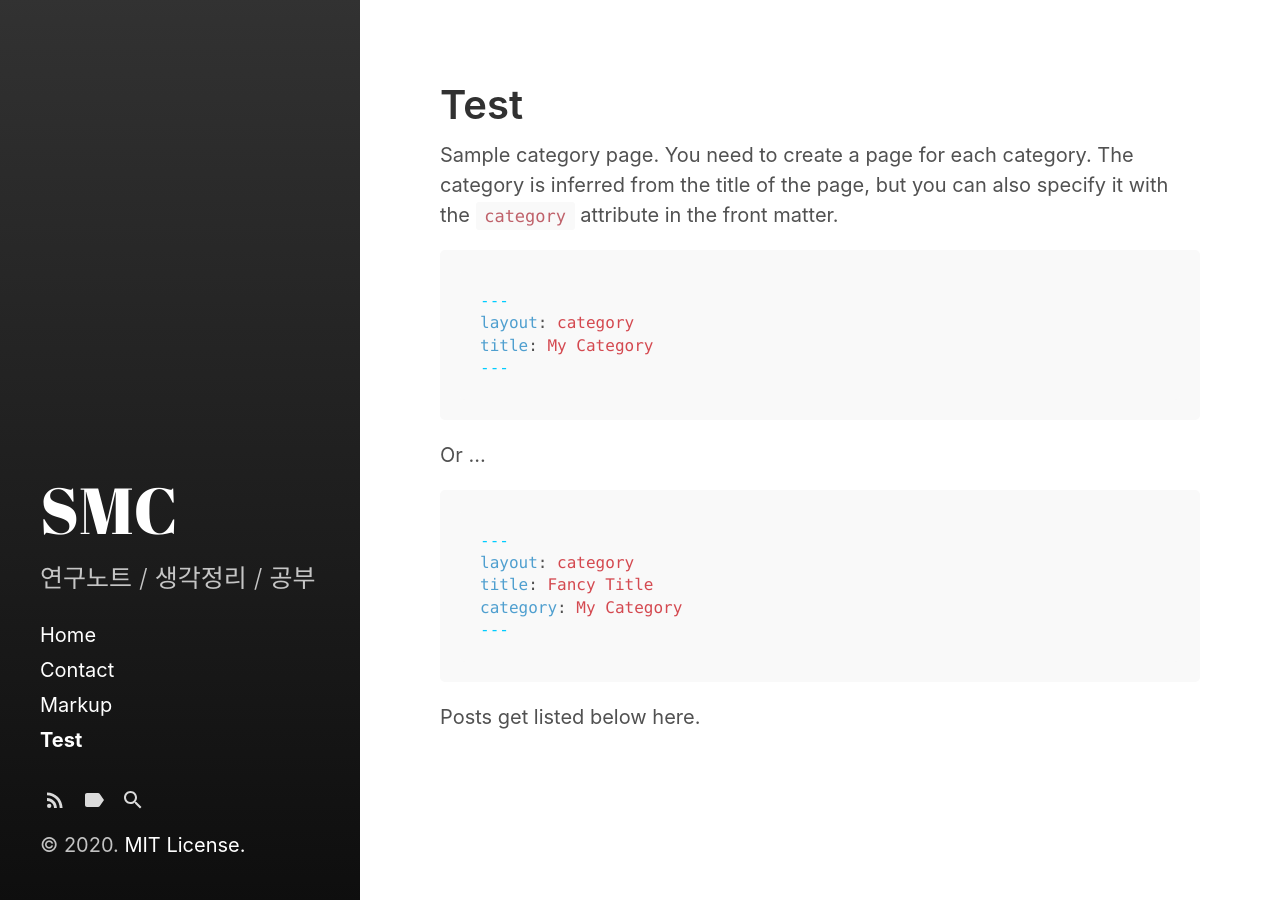
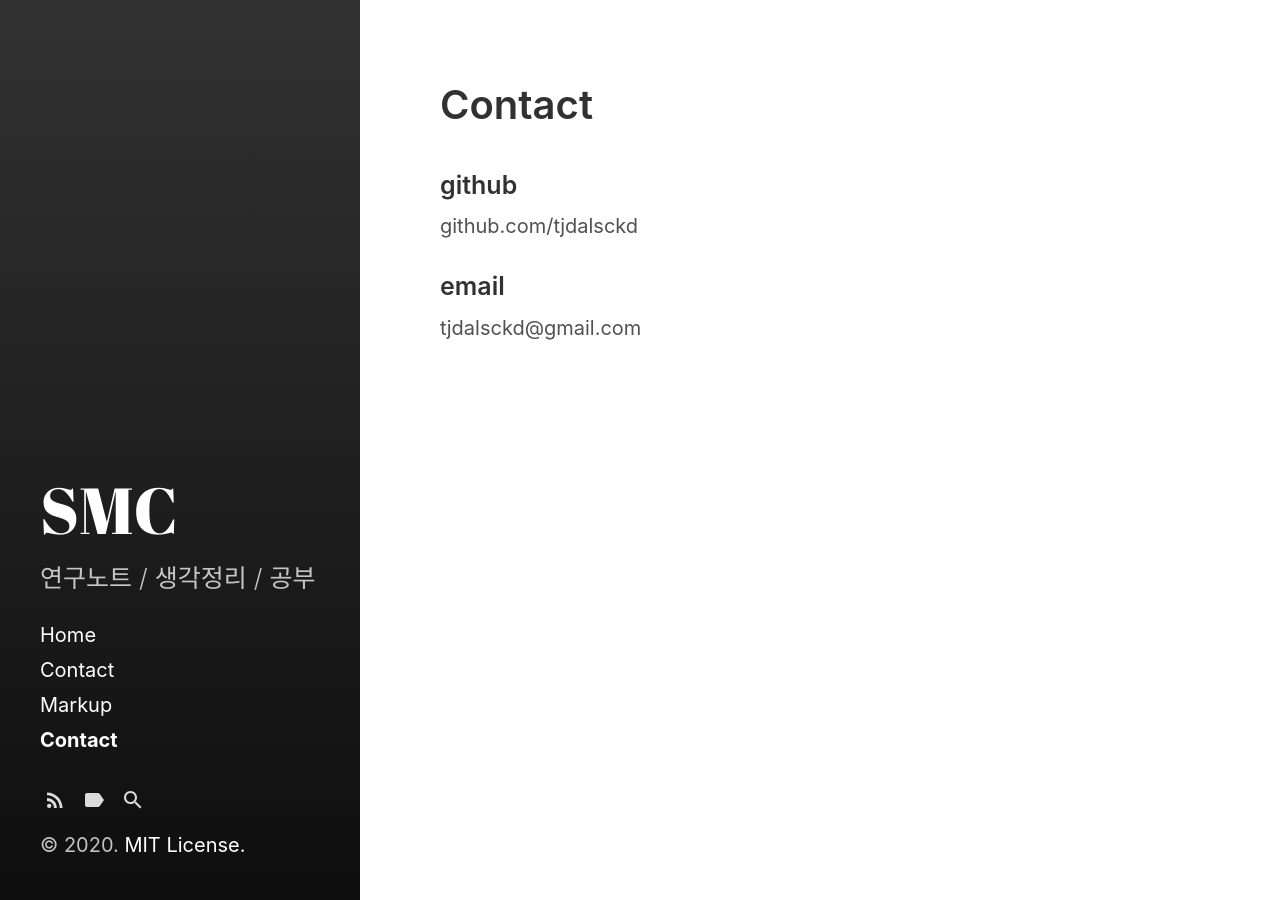
Before and after one commit to tjdalsckd/tjdalsckd.github.io, a Jekyll site: the page built from category/test.md, in a window 1280 px wide. Built offline with Jekyll 4.4.1, drawn with Linux system fonts in a browser that asks for light colours.

Commit message:
Update test.md

````diff
--- a/category/test.md
+++ b/category/test.md
@@ -1,27 +1,9 @@
 ---
 layout: category
-title: Test
+title: Contact
 ---
 
-Sample category page. You need to create a page for each category.
-The category is inferred from the title of the page, but you can also
-specify it with the `category` attribute in the front matter.
-
-```md
----
-layout: category
-title: My Category
----
-```
-
-Or ...
-
-```md
----
-layout: category
-title: Fancy Title
-category: My Category
----
-```
-
-Posts get listed below here.
+### github
+github.com/tjdalsckd
+### email
+tjdalsckd@gmail.com
````
